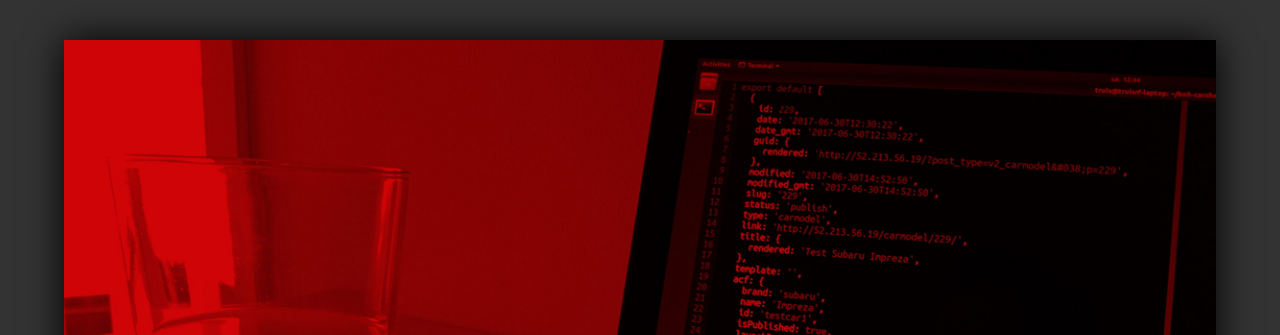
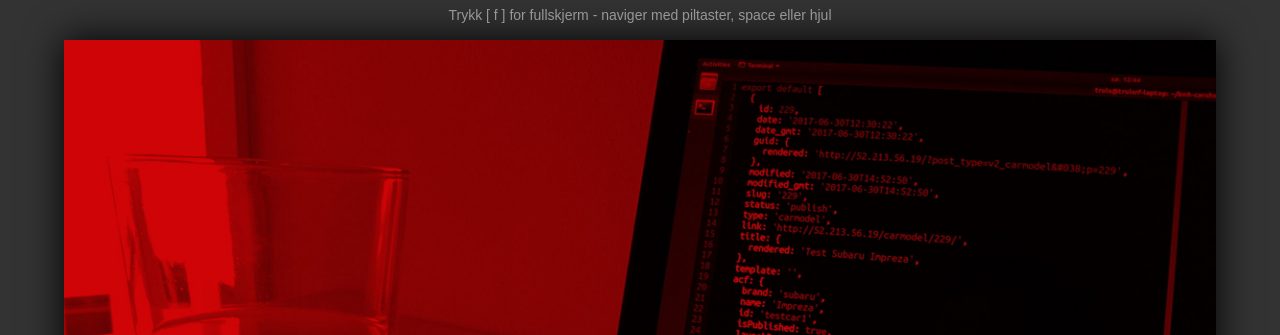
Before and after one commit to trulfos/kode-med-data-eller-data-og-kode, a plain HTML site: page index.html in a window 1280 px wide. Shown: the top 335 px of the page. Drawn offline with Linux system fonts and the light colour scheme.

Commit message:
fix: Add navigation instructions

```diff
--- a/index.css
+++ b/index.css
@@ -50,6 +50,17 @@ pre {
     box-shadow: 0 0 5vh 0 #000000;
     font-size: 0.9em;
     transform: scale(0.9);
+}
+
+.slideshow.with-javascript:not(:fullscreen)::after {
+    content: 'Trykk [ f ] for fullskjerm - naviger med piltaster, space eller hjul';
+    color: white;
+    position: absolute;
+    top: 0.5em;
+    text-align: center;
+    width: 100%;
+    font-size: 0.5em;
+    opacity: 0.5;
 }
 
 /* Special handling for javascript (and non-javascript) support */
```
